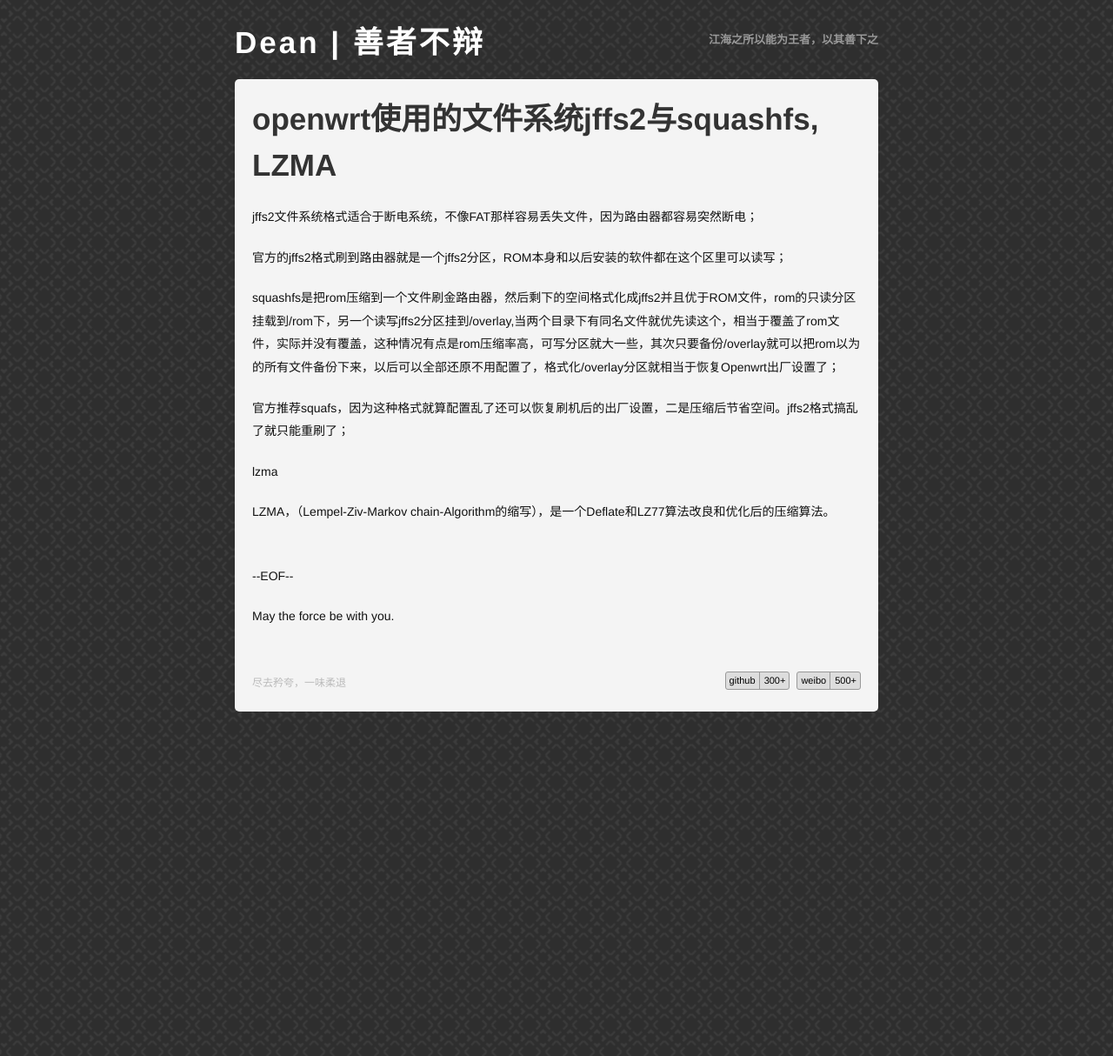
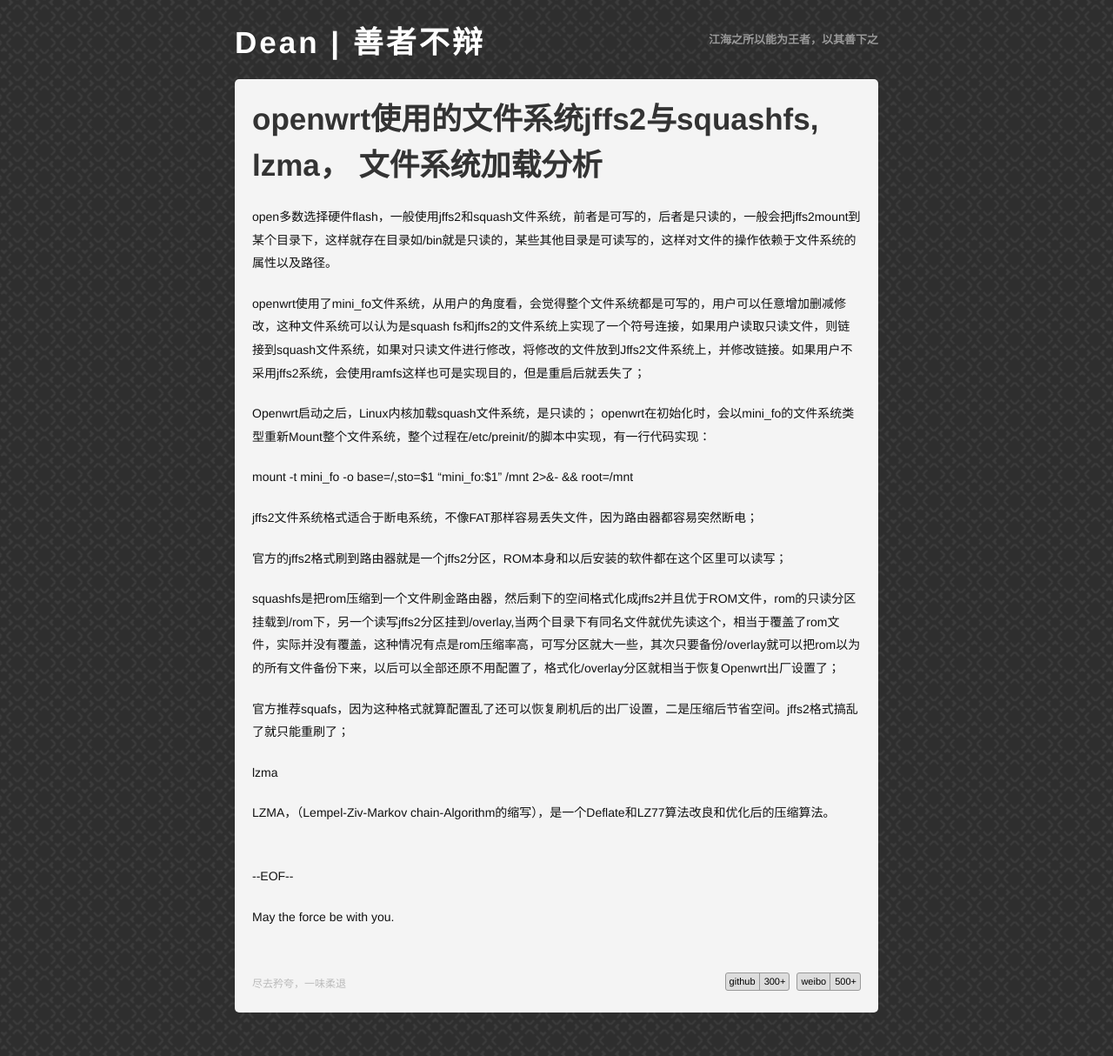
Before and after one commit to deanshishang/deanshishang.github.com, a Jekyll site: the page built from _posts/2014-11-20-jffssquashfs.md, in a window 1280 px wide. Shown: the whole page at 87% size. Built offline with Jekyll 4.4.1, drawn with Linux system fonts in a browser that asks for light colours; comment, search, counter and statistics services are not loaded.

Commit message:
change file jffs

```diff
--- a/_posts/2014-11-20-jffssquashfs.md
+++ b/_posts/2014-11-20-jffssquashfs.md
@@ -1,8 +1,18 @@
 ---
 layout: post
-title: openwrt使用的文件系统jffs2与squashfs, LZMA
+title: openwrt使用的文件系统jffs2与squashfs, lzma， 文件系统加载分析
 category: openwrt
 ---
+
+open多数选择硬件flash，一般使用jffs2和squash文件系统，前者是可写的，后者是只读的，一般会把jffs2mount到某个目录下，这样就存在目录如/bin就是只读的，某些其他目录是可读写的，这样对文件的操作依赖于文件系统的属性以及路径。
+
+openwrt使用了mini_fo文件系统，从用户的角度看，会觉得整个文件系统都是可写的，用户可以任意增加删减修改，这种文件系统可以认为是squash fs和jffs2的文件系统上实现了一个符号连接，如果用户读取只读文件，则链接到squash文件系统，如果对只读文件进行修改，将修改的文件放到Jffs2文件系统上，并修改链接。如果用户不采用jffs2系统，会使用ramfs这样也可是实现目的，但是重启后就丢失了；
+
+Openwrt启动之后，Linux内核加载squash文件系统，是只读的；
+openwrt在初始化时，会以mini_fo的文件系统类型重新Mount整个文件系统，整个过程在/etc/preinit/的脚本中实现，有一行代码实现：
+
+mount -t mini_fo -o base=/,sto=$1 "mini_fo:$1" /mnt 2>&- && root=/mnt
+
 
 jffs2文件系统格式适合于断电系统，不像FAT那样容易丢失文件，因为路由器都容易突然断电；
 
```
